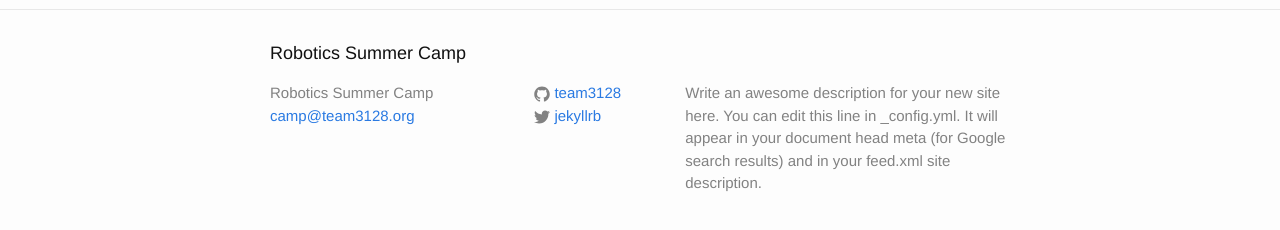
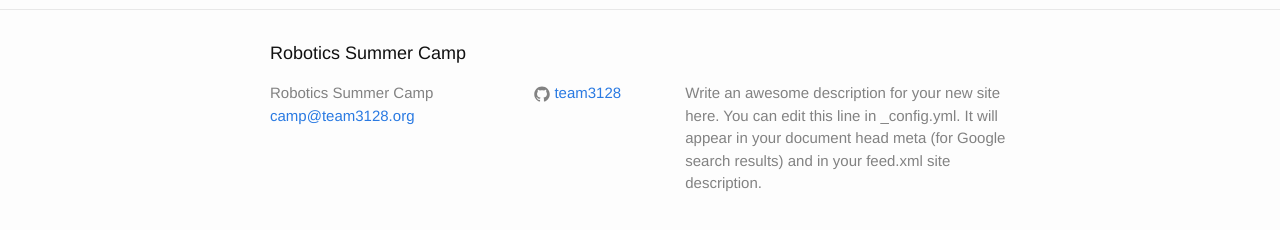
Before and after one commit to Team3128/camp, a Jekyll site: the page built from index.html, in a window 1280 px wide. Shown: the part 287-517 px from the top of the page. Built offline with Jekyll 4.4.1, drawn with Linux system fonts in a browser that asks for light colours.

Commit message:
Change website configuration

```diff
--- a/_config.yml
+++ b/_config.yml
@@ -12,9 +12,8 @@
   Write an awesome description for your new site here. You can edit this
   line in _config.yml. It will appear in your document head meta (for
   Google search results) and in your feed.xml site description.
-baseurl: "/summer-camp" # the subpath of your site, e.g. /blog
-url: "http://chacha.github.io" # the base hostname & protocol for your site
-twitter_username: jekyllrb
+baseurl: "/camp" # the subpath of your site, e.g. /blog
+url: "http://team3128.github.io" # the base hostname & protocol for your site
 github_username:  team3128
 
 # Build settings
```
